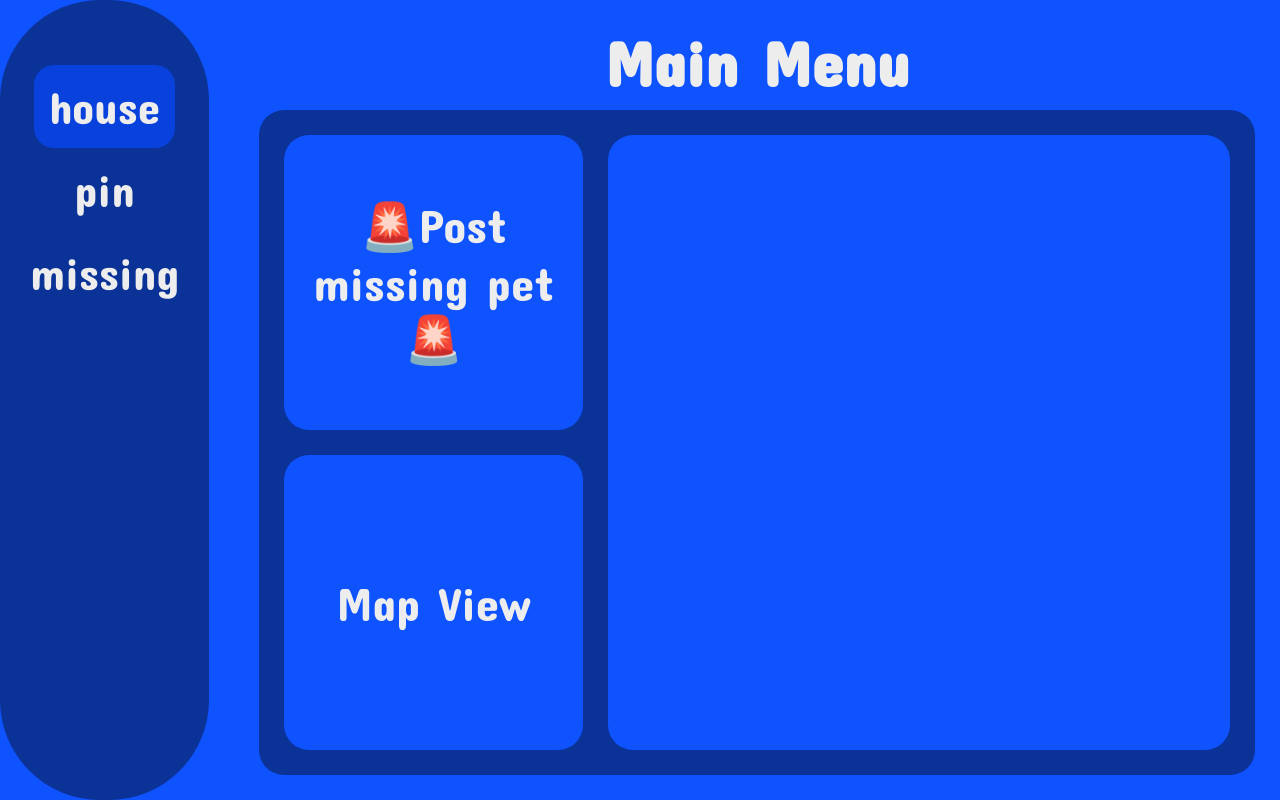
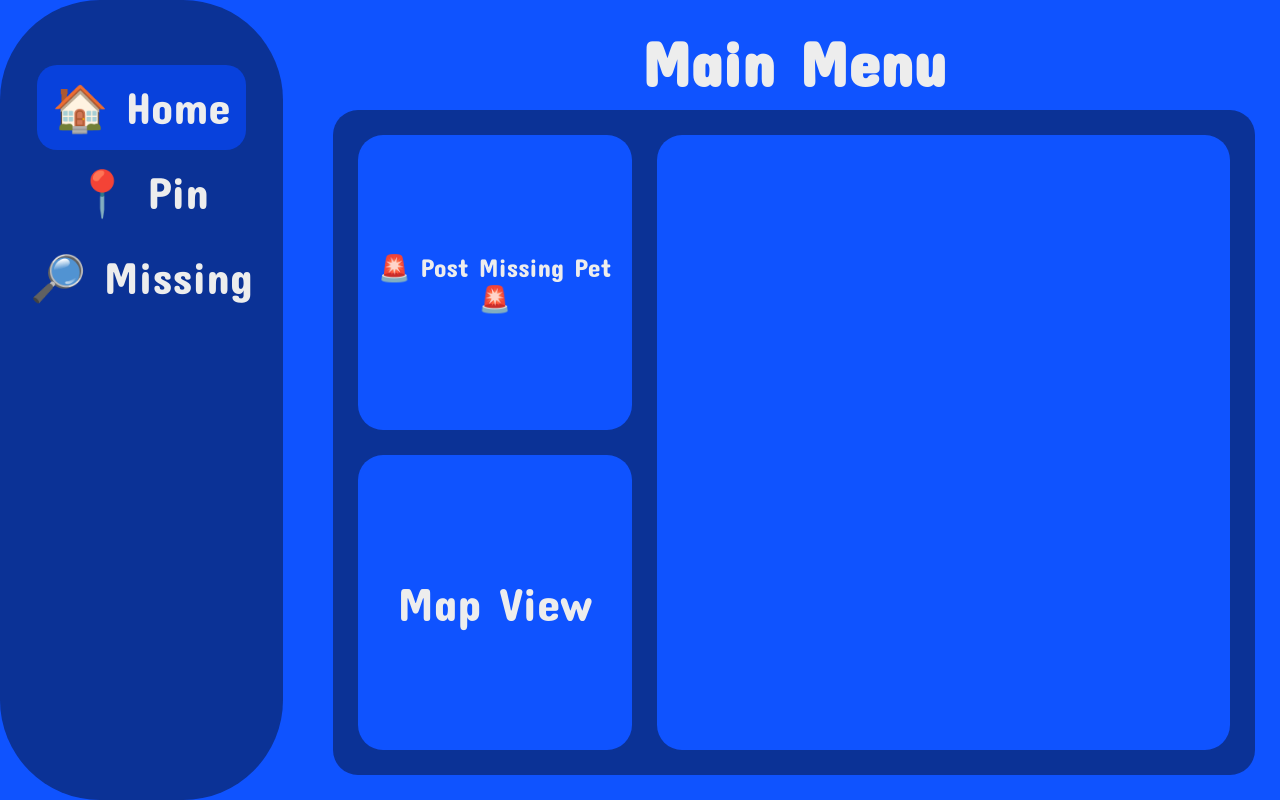
Before and after one commit to MCFan99/Pet_Search_and_Rescue, a Next.js app: page / in a window 1280 px wide. Built offline with nearby package versions, Linux system fonts and the light colour scheme.

Commit message:
UI Changes

```diff
--- a/components/MainMenu/MainMenu.module.css
+++ b/components/MainMenu/MainMenu.module.css
@@ -18,7 +18,7 @@
     background-color: var(--foreground);
     border-radius: 25px;
     padding: 10px;
-    font-size: 40px;
+    font-size: 22px;
     align-items: center;
     flex-direction: column;
     justify-content: space-evenly;
--- a/components/MainMenu/MainMenu.tsx
+++ b/components/MainMenu/MainMenu.tsx
@@ -7,7 +7,7 @@ export function MainMenu(){
     return (
         <div className={style.mainmenu_container}>
             <button className={style.mainmenu_post_missing} onClick={() => {redirect("/PostMissing")}}>
-                <h3 className="concert_one_regular">🚨Post missing pet🚨</h3>
+                <h3 className="concert_one_regular">🚨 Post Missing Pet 🚨</h3>
             </button>
             <div className={style.mainmenu_posters}></div>
             <button className={style.mainmenu_map}>
--- a/components/SideBar/SideBar.tsx
+++ b/components/SideBar/SideBar.tsx
@@ -12,9 +12,9 @@ export default function SideBar() {
         <div className={styles.side_bar}>
             <div className={styles.side_bar_title}></div>
             <div className={styles.side_bar_redirect_list}>
-                <Redirect iconName="house" label="Main Menu" />
-                <Redirect iconName="pin" label="Map View" />
-                <Redirect iconName="missing" label="Lost Pets" />
+                <Redirect iconName="🏠 Home" label="Main Menu" />
+                <Redirect iconName="📍 Pin" label="Map View" />
+                <Redirect iconName="🔎 Missing" label="Lost Pets" />
             </div>
         </div>
     )
```
Also changed, not shown: 1 other file (tests, documents, lock files or other folders).
